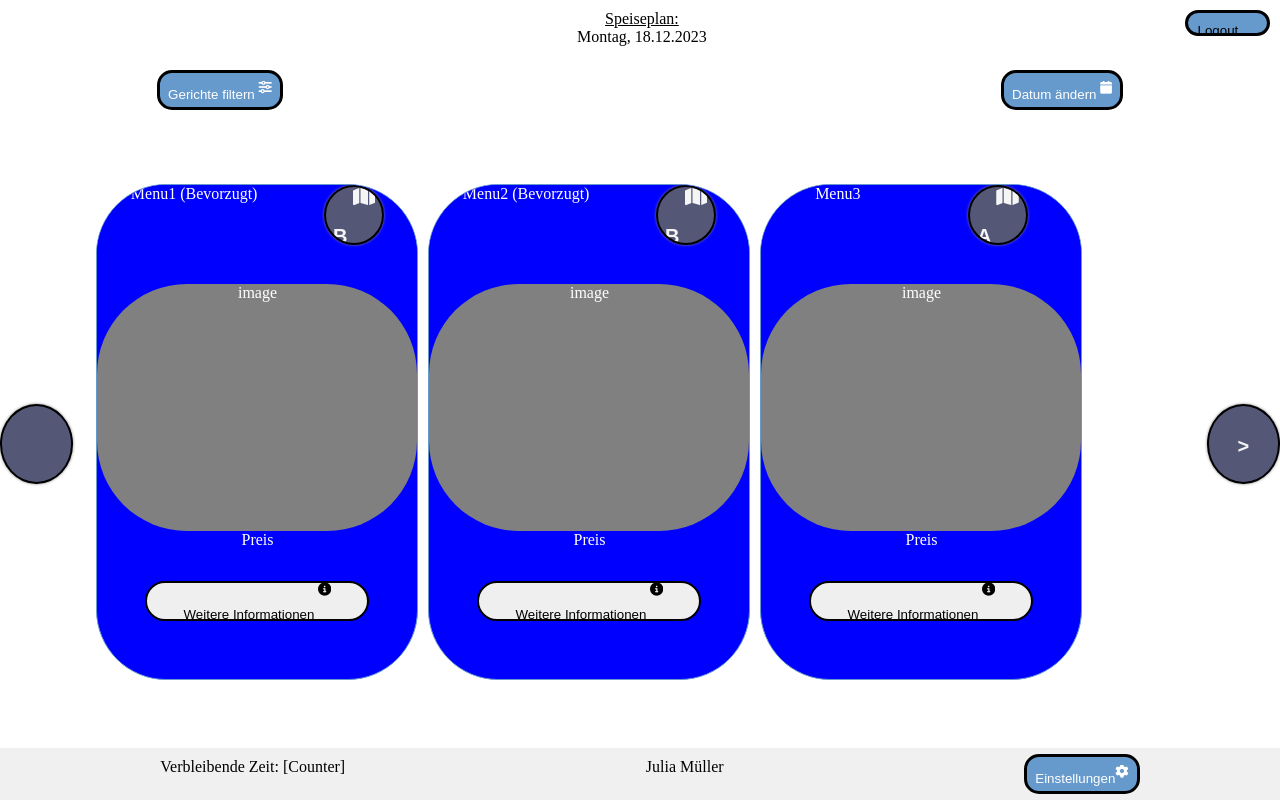
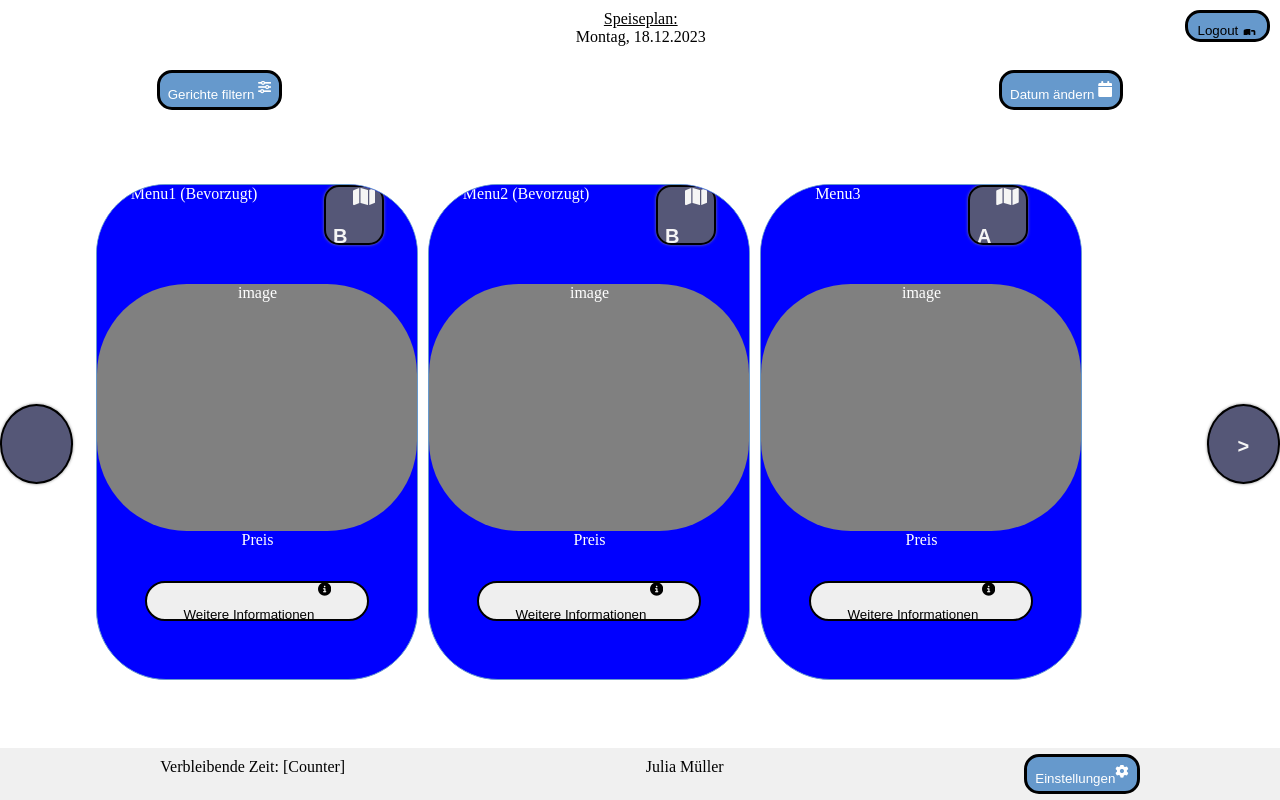
Before and after one commit to BastianGott/HCI-Projekt2023, a plain HTML site: page MenuMagnet (1)/index.html in a window 1280 px wide. Both pictures are taken after a click on the button "Zum Speiseplan". Drawn offline with Linux system fonts and the light colour scheme.

Commit message:
Update style.css

```diff
--- a/MenuMagnet (1)/style.css
+++ b/MenuMagnet (1)/style.css
@@ -9,7 +9,15 @@
 
 /* Intro */
 
+.fa-calendar {
+  font-size: 2vh;
+  /* Setze die Größe hier */
+}
 
+.fas fa-info-circle {
+  font-size: 15px;
+  /*why wont work?*/
+}
 
 .bg-img {
   background-image: url(Fullscreen_Smiley.png);
@@ -55,11 +63,8 @@
 
 .checkbox-list label {
   display: flex;
-  /* Flex-Box Layout für Label */
   align-items: center;
-  /* Zentriert die Checkboxen vertikal */
   margin-bottom: 10px;
-  /* Abstand nach jeder Option */
   max-height: 3vh;
   padding-left: 3vh;
   padding-right: 3vh;
@@ -68,7 +73,6 @@
 .checkbox-list input[type="checkbox"] {
   margin-right: 5px;
   max-height: 3vh;
-  /* Abstand zwischen der Checkbox und dem Label */
 }
 
 
@@ -87,13 +91,12 @@
   border-radius: 15px;
   border-style: solid;
   cursor: pointer;
-  max-height: 3vh;
-  /* Cursor-Stil als Hand, um Interaktivität anzudeuten */
+  max-height: 4vh;
+
 }
 
 #logout-button:hover {
   background-color: #555;
-  /* Hintergrundfarbe beim Überfahren mit der Maus */
 }
 
 
@@ -235,7 +238,7 @@ li {
   height: 60px;
   line-height: 80px;
   border: 2px solid #000000;
-  border-radius: 50%;
+  border-radius: 25%;
   color: #f5f5f5;
   text-align: center;
   text-decoration: none;
```
